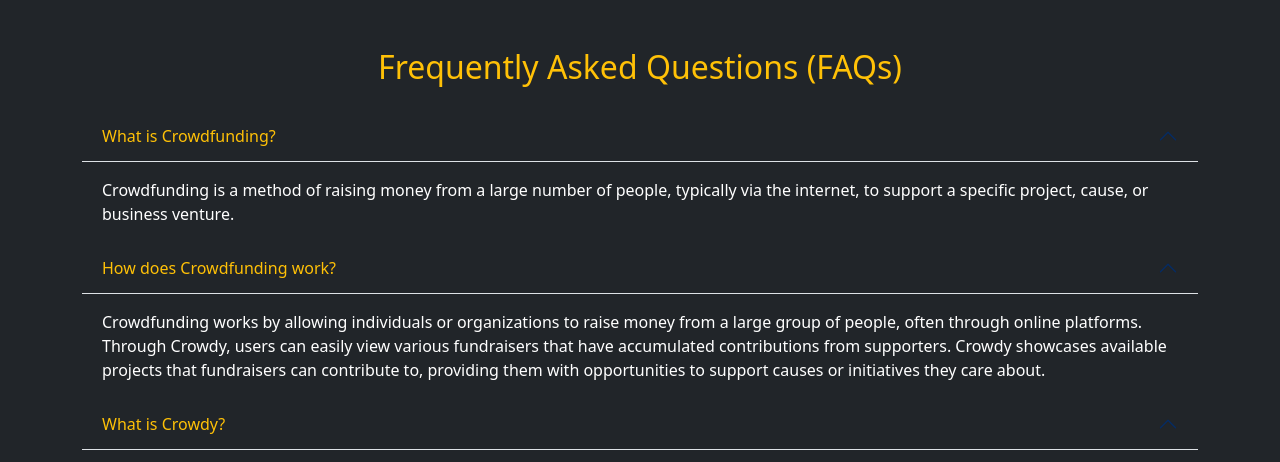
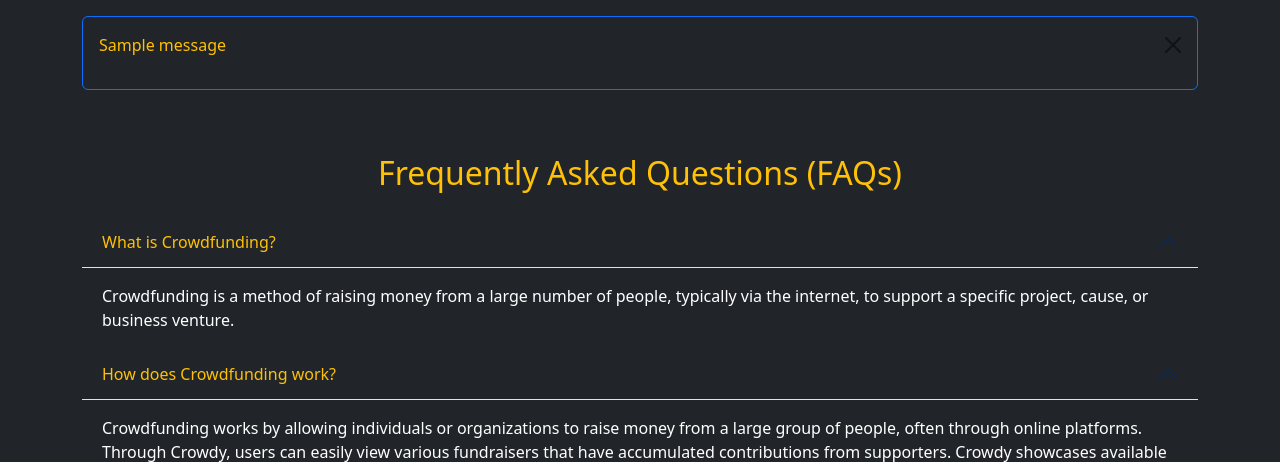
Before and after one commit to LARRYKIPKURUI/crowdy_project, a Django app: page /about/ in a window 1280 px wide. Shown: the part 78-540 px from the top of the page. Run offline with Django 5.2, Linux system fonts and the light colour scheme; tables that the repository leaves empty hold one stand-in row (values such as "Sample post"); one stand-in notice (Sample message) is shown.

Commit message:
Added flush messages

```diff
--- a/templates/master.html
+++ b/templates/master.html
@@ -66,6 +66,14 @@
     </div>
 </nav>
 
+<div class="container">
+    {% for message in messages %}
+        <div class="alert {{ message.tags }} alert-dismissible fade show mt-3 bg-dark text-warning fs-0.6 mt-3 border border-primary" role="alert">
+            <p>{{ message }}</p>
+            <button type="button" class="btn-close" data-bs-dismiss="alert" aria-label="Close"></button>
+        </div>
+    {% endfor %}
+</div>
 
 {% block content %}
 
```
Also changed, not shown: main_app/views.py (+4 -4 lines).
